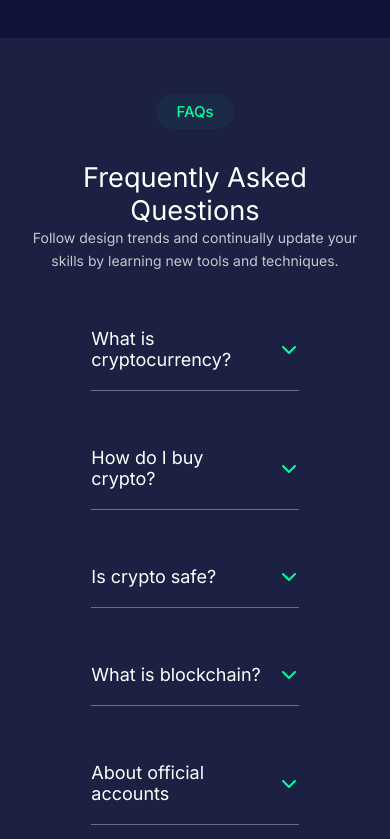
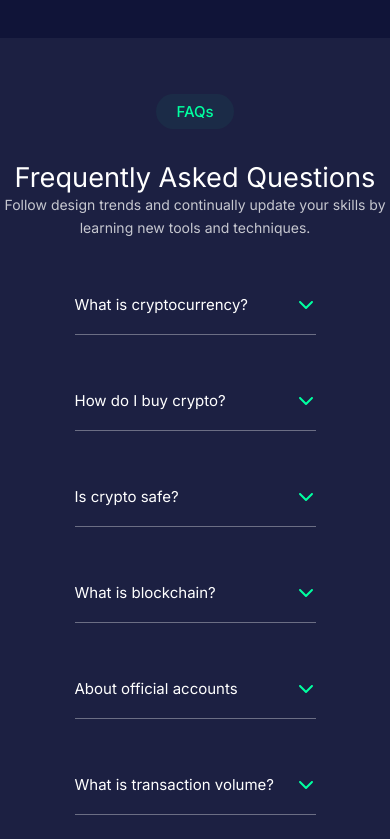
Before and after one commit to taiwodominion/vintexc-ui, a React (Vite) app: page /support in a window 390 px wide. Shown: the part 819-1658 px from the top of the page. Built offline with nearby package versions, Linux system fonts and the light colour scheme.

Commit message:
Reduced font sizes in the Faq component

```diff
--- a/src/components/Navbar.jsx
+++ b/src/components/Navbar.jsx
@@ -7,7 +7,7 @@ const Navbar = () => {
   const navigate = useNavigate();
   const hamburgerRef = useRef(null);
   const navbarRef = useRef(null);
-  const location = useLocation(); // Get current location
+  const location = useLocation();
 
   useEffect(() => {
     const hamburger = hamburgerRef.current;
@@ -32,15 +32,12 @@ const Navbar = () => {
     };
 
     const handleNavItemClick = function() {
-      // Remove active class from all items
       navItems.forEach(navItem => {
         navItem.classList.remove('active');
       });
 
-      // Add active class to clicked item
       this.classList.add('active');
 
-      // Close mobile menu if open
       if (navbar.classList.contains('active')) {
         navbar.classList.remove('active');
         hamburger.classList.remove('active');
@@ -64,7 +61,6 @@ const Navbar = () => {
     };
   }, []);
 
-  // Set active class based on current route
   useEffect(() => {
     const navItems = document.querySelectorAll('.navbar ul li');
     navItems.forEach(item => {
@@ -87,10 +83,10 @@ const Navbar = () => {
           <li className={location.pathname === "/market" ? "active" : ""}><Link to="/market">Market</Link></li>
           <li className={location.pathname === "/support" ? "active" : ""}><Link to="/support">Support</Link></li>
           <li className="mobile-signup-btn">
-            <button className="btn">Sign Up</button>
+            <button className="btn" onClick={() => handleMobileButtonClick("/login")}>Sign Up</button>
           </li>
           <li className="mobile-signup-btn">
-            <button className="btn btn-outline">Sign In</button>
+            <button className="btn btn-outline" onClick={() => handleMobileButtonClick("/login")}>Sign In</button>
           </li>
         </ul>
       </nav>
--- a/src/css/Faq.css
+++ b/src/css/Faq.css
@@ -72,7 +72,7 @@
 
 .faq-question p {
   color: white;
-  font-size: 18px;
+  font-size: 15px;
   flex: 1;
 }
 
@@ -87,7 +87,7 @@
 
 .faq-answer {
   color: rgba(255, 255, 255, 0.75);
-  font-size: 14px;
+  font-size: 13px;
   padding-top: 0.75rem;
   line-height: 1.5;
 }
@@ -98,3 +98,9 @@
   border: none;
   margin-top: 1.25rem;
 }
+
+@media (max-width: 486px) {
+  .faq-container {
+      padding: 3.5rem 0;
+  }
+}
```
